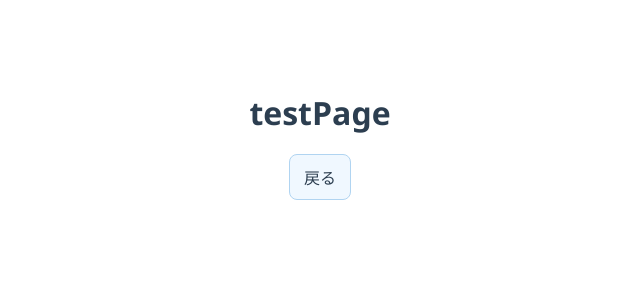
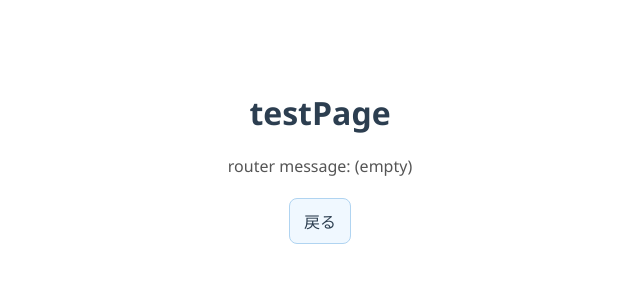
Before and after one commit to kocya-dev/sample-edge-auth, a Vue app in the folder frontend/: page /testPage in a window 1280 px wide. Shown: the top 300 px of the page, without its empty margins (320-960 px from the left). Built offline with nearby package versions, Linux system fonts and the light colour scheme.

Commit message:
feat(testPage): add message prop and display in TestPage component

```diff
--- a/frontend/src/pages/TestPage.vue
+++ b/frontend/src/pages/TestPage.vue
@@ -1,10 +1,15 @@
 <script setup lang="ts">
 // テスト用ページ
+
+defineProps<{ message: string }>();
 </script>
 
 <template>
   <div class="container">
     <h1>testPage</h1>
+
+    <p class="message">router message: {{ message || "(empty)" }}</p>
+
     <div class="actions">
       <RouterLink class="back" to="/">戻る</RouterLink>
     </div>
@@ -25,6 +30,11 @@ h1 {
   margin-bottom: 20px;
 }
 
+.message {
+  color: #555;
+  line-height: 1.6;
+}
+
 .actions {
   margin-top: 18px;
 }
--- a/frontend/src/router.ts
+++ b/frontend/src/router.ts
@@ -7,6 +7,14 @@ export const router = createRouter({
   history: createWebHistory(),
   routes: [
     { path: "/", name: "home", component: HomePage },
-    { path: "/testPage", name: "testPage", component: TestPage },
+    {
+      path: "/testPage",
+      alias: "/test-page",
+      name: "testPage",
+      component: TestPage,
+      props: (route) => ({
+        message: typeof route.query.message === "string" ? route.query.message : "",
+      }),
+    },
   ],
 });
```
